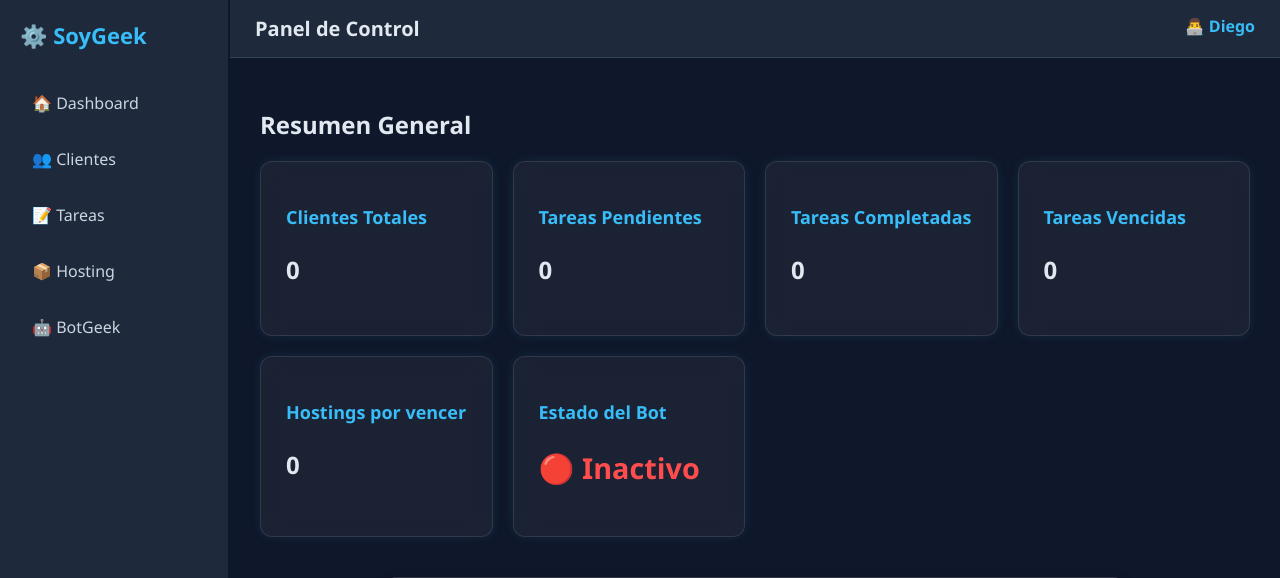
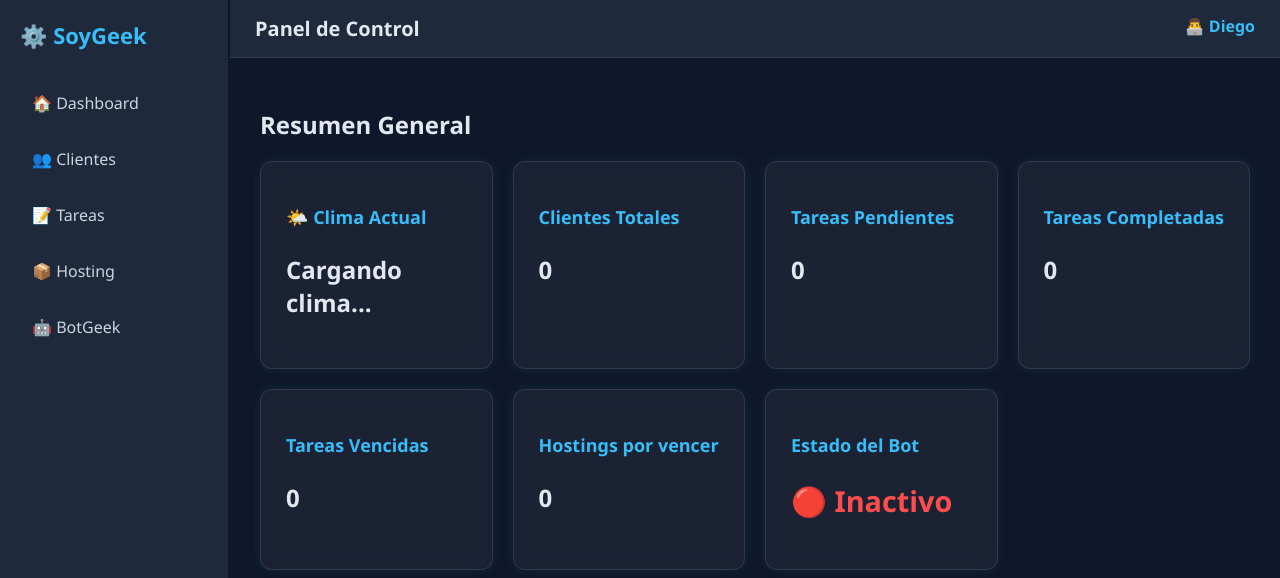
Before and after one commit to D13GOLF/soygeek-panel, a Flask app: page / in a window 1280 px wide. Shown: the top 578 px of the page. Run offline with Flask 3, Linux system fonts and the light colour scheme; data that the repository does not hold is empty.

Commit message:
Update dashboard.html

```diff
--- a/templates/dashboard.html
+++ b/templates/dashboard.html
@@ -4,6 +4,14 @@
 <h1>Resumen General</h1>
 
 <div class="dashboard-grid">
+
+<div class="card clima-futurista">
+  <h3 class="titulo-clima">🌤️ Clima Actual</h3>
+  <div id="weather-info" class="contenido-clima">
+    <p>Cargando clima...</p>
+  </div>
+</div>
+
     <div class="card">
         <h3>Clientes Totales</h3>
         <p>{{ clientes_count }}</p>
```
